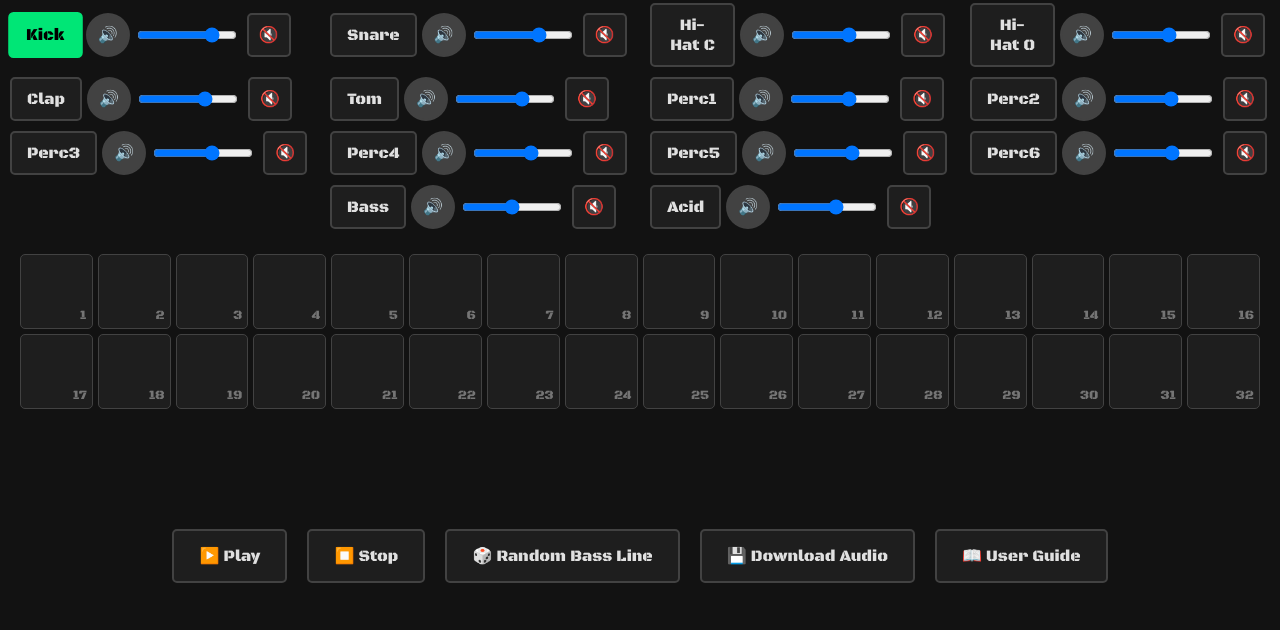
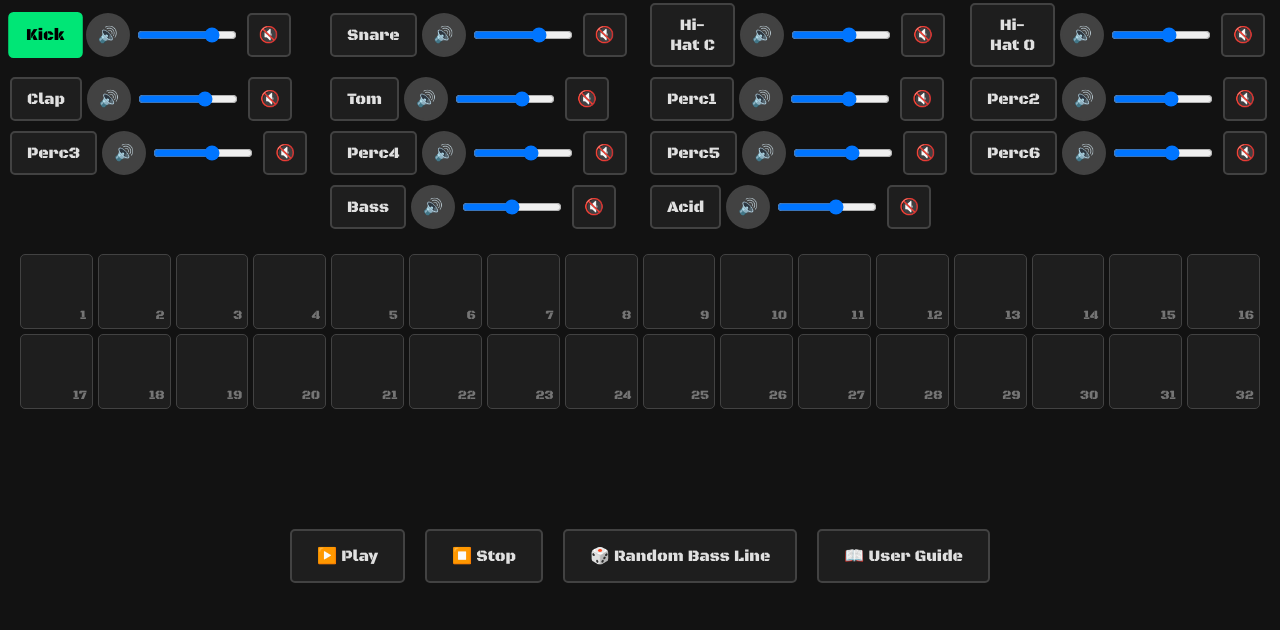
Before and after one commit to jgazcagtz/DM99, a plain HTML site: page index.html in a window 1280 px wide. Shown: the part 112-742 px from the top of the page. Drawn offline with Linux system fonts and the light colour scheme; no server answers.

Commit message:
Update index.html

```diff
--- a/index.html
+++ b/index.html
@@ -125,7 +125,6 @@
         <button id="play" class="control-button">▶️ Play</button>
         <button id="stop" class="control-button">⏹️ Stop</button>
         <button id="random-bass" class="control-button">🎲 Random Bass Line</button>
-        <button id="download-audio" class="control-button">💾 Download Audio</button>
         <button id="show-instructions" class="control-button">📖 User Guide</button>
     </div>
 
```
